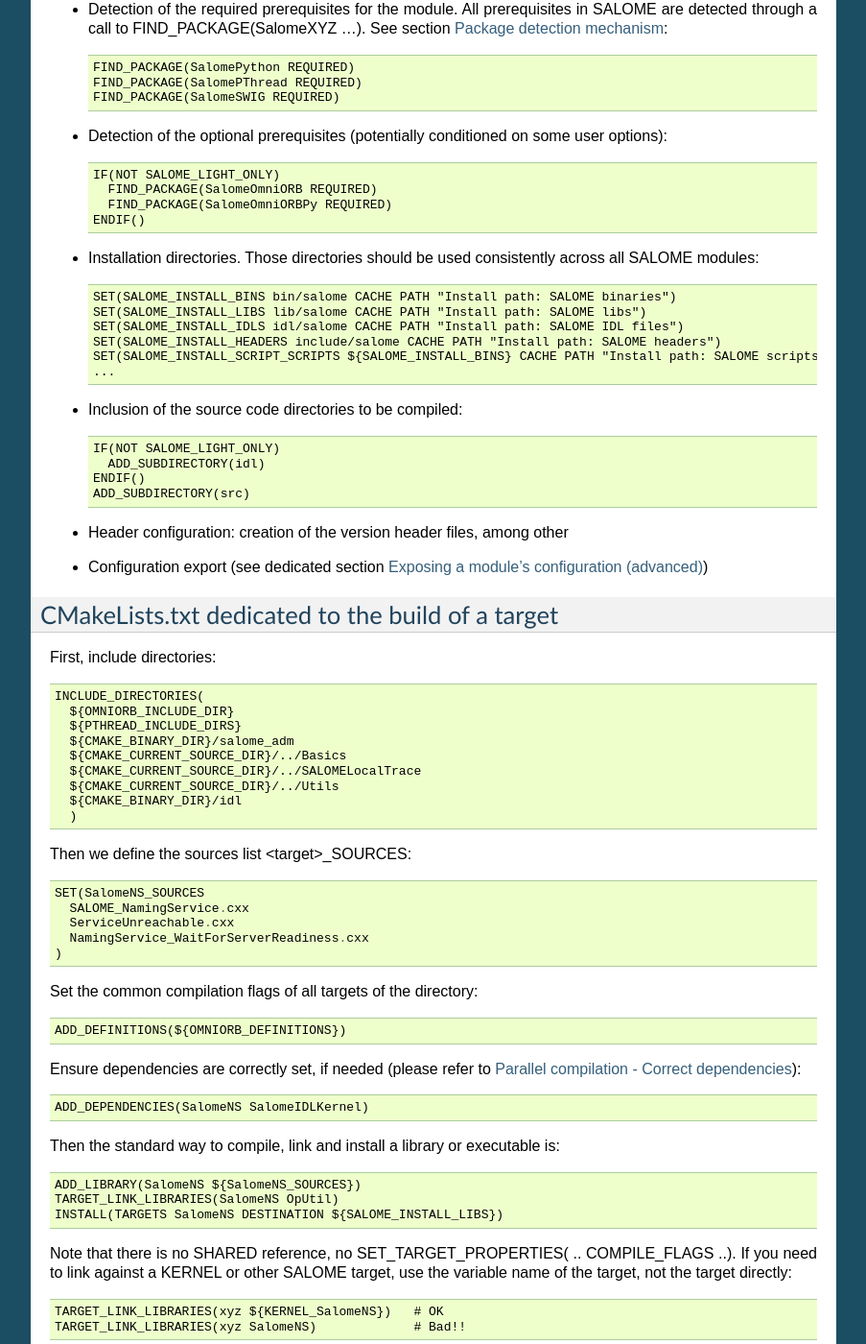
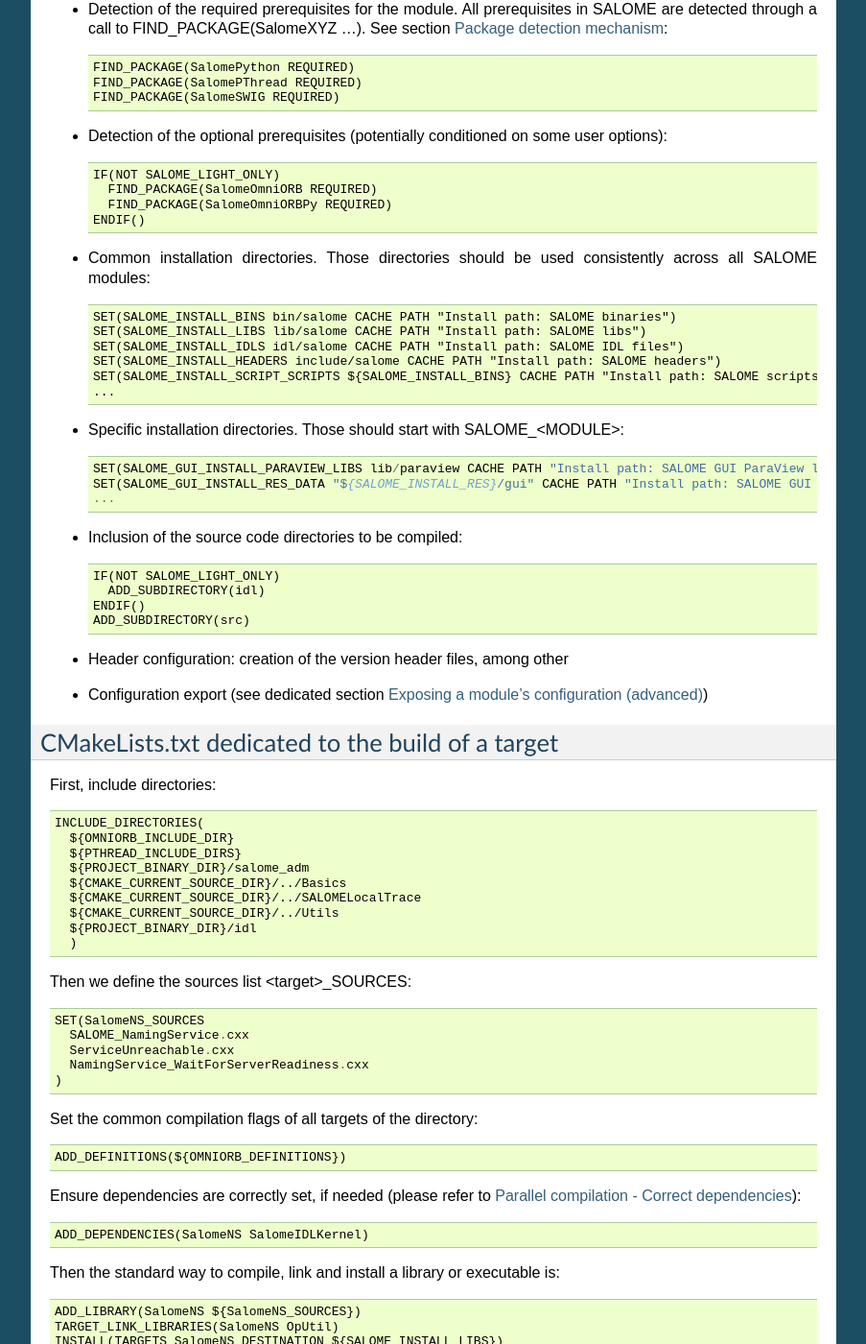
Before and after one commit to SalomePlatform/documentation, a Sphinx documentation site: the page built from dev/cmake/source/skeleton.rst, in a window 1280 px wide and 1400 px high, scrolled down 495 px. Shown: the whole window at 96% size, without its empty margins (198-1101 px from the left). Built offline with Sphinx 7.4.7, drawn with Linux system fonts in a browser that asks for light colours.

Commit message:
CMake doc

```diff
--- a/dev/cmake/source/skeleton.rst
+++ b/dev/cmake/source/skeleton.rst
@@ -33,13 +33,20 @@ The root CMakeLists.txt should contain the following elements:
     ENDIF()
 
 
-* Installation directories. Those directories should be used consistently across all SALOME modules::
+* Common installation directories. Those directories should be used consistently across all SALOME modules::
 
     SET(SALOME_INSTALL_BINS bin/salome CACHE PATH "Install path: SALOME binaries")
     SET(SALOME_INSTALL_LIBS lib/salome CACHE PATH "Install path: SALOME libs")
     SET(SALOME_INSTALL_IDLS idl/salome CACHE PATH "Install path: SALOME IDL files")
     SET(SALOME_INSTALL_HEADERS include/salome CACHE PATH "Install path: SALOME headers")
     SET(SALOME_INSTALL_SCRIPT_SCRIPTS ${SALOME_INSTALL_BINS} CACHE PATH "Install path: SALOME scripts")
+    ...
+
+
+* Specific installation directories. Those should start with SALOME_<MODULE>::
+
+    SET(SALOME_GUI_INSTALL_PARAVIEW_LIBS lib/paraview CACHE PATH "Install path: SALOME GUI ParaView libraries")
+    SET(SALOME_GUI_INSTALL_RES_DATA "${SALOME_INSTALL_RES}/gui" CACHE PATH "Install path: SALOME GUI specific data")
     ...
 
 
@@ -63,11 +70,11 @@ First, include directories::
   INCLUDE_DIRECTORIES(
     ${OMNIORB_INCLUDE_DIR}
     ${PTHREAD_INCLUDE_DIRS}
-    ${CMAKE_BINARY_DIR}/salome_adm
+    ${PROJECT_BINARY_DIR}/salome_adm
     ${CMAKE_CURRENT_SOURCE_DIR}/../Basics
     ${CMAKE_CURRENT_SOURCE_DIR}/../SALOMELocalTrace
     ${CMAKE_CURRENT_SOURCE_DIR}/../Utils
-    ${CMAKE_BINARY_DIR}/idl
+    ${PROJECT_BINARY_DIR}/idl
     )
 
 Then we define the sources list <target>_SOURCES::
```
